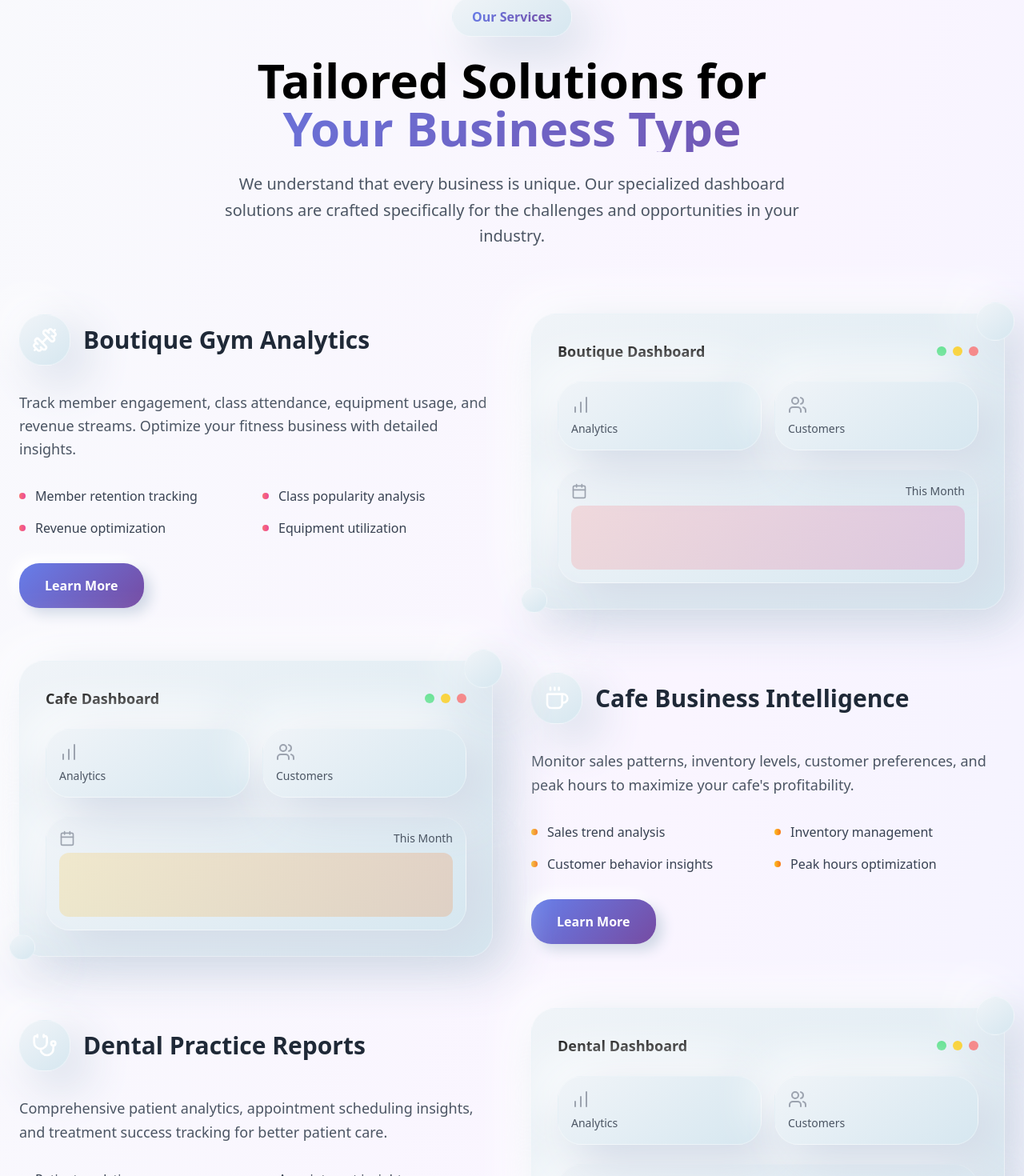
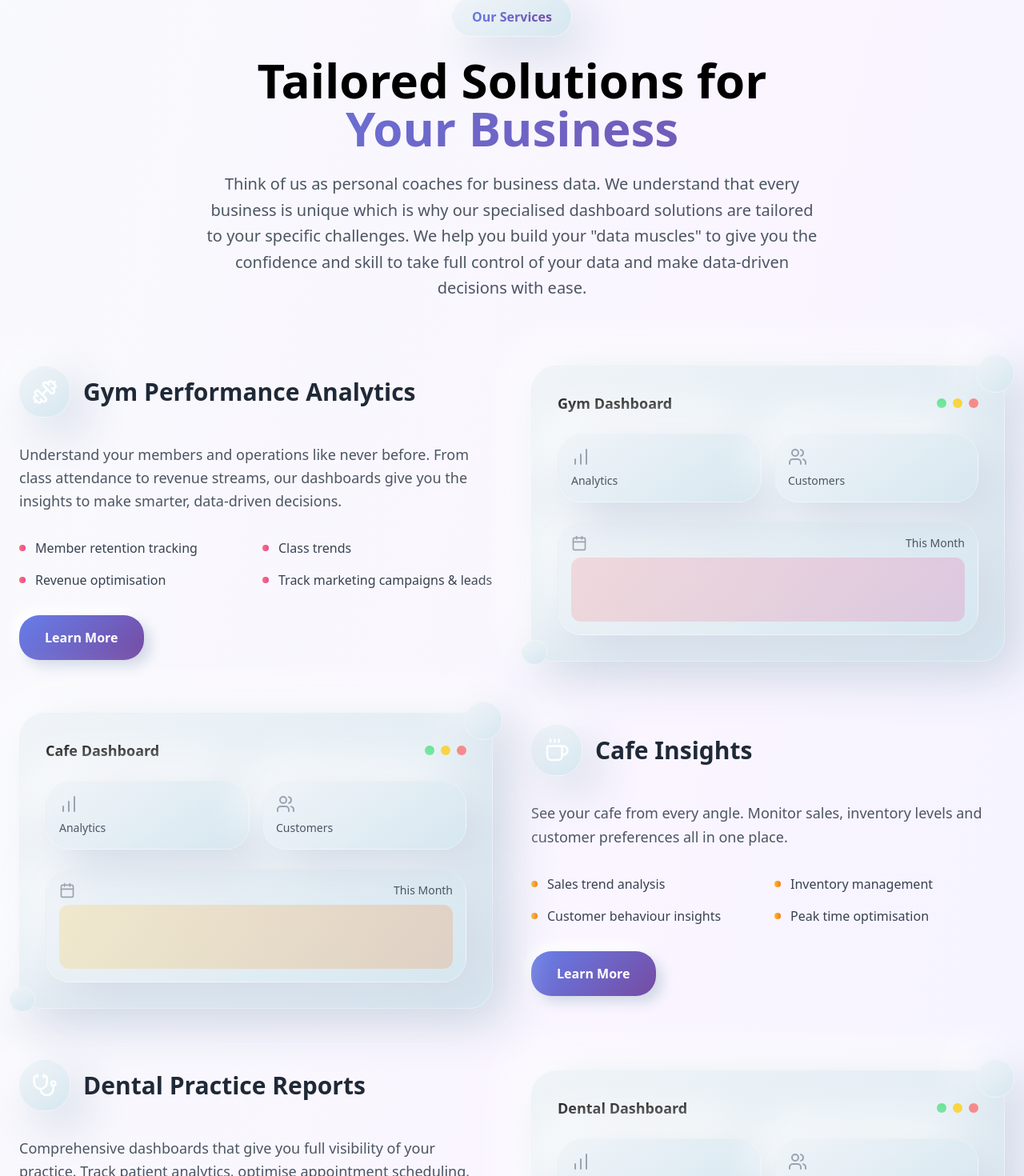
Before and after one commit to HaloJuan/Halo-Site, a Next.js app: page / in a window 1280 px wide. Shown: the part 980-2450 px from the top of the page at 80% size. Built offline with nearby package versions, Linux system fonts and the light colour scheme.

Commit message:
Changed Services Section

```diff
--- a/app/components/ServicesSection.js
+++ b/app/components/ServicesSection.js
@@ -5,23 +5,23 @@ export default function ServicesSection() {
   const services = [
     {
       icon: Dumbbell,
-      title: "Boutique Gym Analytics",
-      description: "Track member engagement, class attendance, equipment usage, and revenue streams. Optimize your fitness business with detailed insights.",
-      features: ["Member retention tracking", "Class popularity analysis", "Revenue optimization", "Equipment utilization"],
+      title: "Gym Performance Analytics",
+      description: "Understand your members and operations like never before. From class attendance to revenue streams, our dashboards give you the insights to make smarter, data-driven decisions.",
+      features: ["Member retention tracking", "Class trends", "Revenue optimisation", "Track marketing campaigns & leads"],
       gradient: "from-red-400 to-pink-500"
     },
     {
       icon: Coffee,
-      title: "Cafe Business Intelligence",
-      description: "Monitor sales patterns, inventory levels, customer preferences, and peak hours to maximize your cafe's profitability.",
-      features: ["Sales trend analysis", "Inventory management", "Customer behavior insights", "Peak hours optimization"],
+      title: "Cafe Insights",
+      description: "See your cafe from every angle. Monitor sales, inventory levels and customer preferences all in one place. ",
+      features: ["Sales trend analysis", "Inventory management", "Customer behaviour insights", "Peak time optimisation"],
       gradient: "from-amber-400 to-orange-500"
     },
     {
       icon: Stethoscope,
       title: "Dental Practice Reports",
-      description: "Comprehensive patient analytics, appointment scheduling insights, and treatment success tracking for better patient care.",
-      features: ["Patient analytics", "Appointment insights", "Treatment tracking", "Revenue forecasting"],
+      description: "Comprehensive dashboards that give you full visibility of your practice. Track patient analytics, optimise appointment scheduling, treatment success tracking for better patient care and Financial forecasting.",
+      features: ["Patient analytics", "Appointment scheduling insights", "Treatment success tracking", "Revenue forecasting"],
       gradient: "from-blue-400 to-cyan-500"
     }
   ];
@@ -37,12 +37,14 @@ export default function ServicesSection() {
 
           <h2 className="text-4xl lg:text-6xl font-bold mb-6">
             Tailored Solutions for
-            <span className="text-gradient block">Your Business Type</span>
+            <span className="text-gradient block">Your Business </span>
           </h2>
 
           <p className="text-xl text-gray-600 max-w-3xl mx-auto leading-relaxed">
-            We understand that every business is unique. Our specialized dashboard solutions
-            are crafted specifically for the challenges and opportunities in your industry.
+            Think of us as personal coaches for business data. We understand that every business is
+            unique which is why our specialised dashboard solutions are tailored to your specific
+            challenges. We help you build your "data muscles" to give you the confidence and skill
+            to take full control of your data and make data-driven decisions with ease.
           </p>
         </div>
 
```
